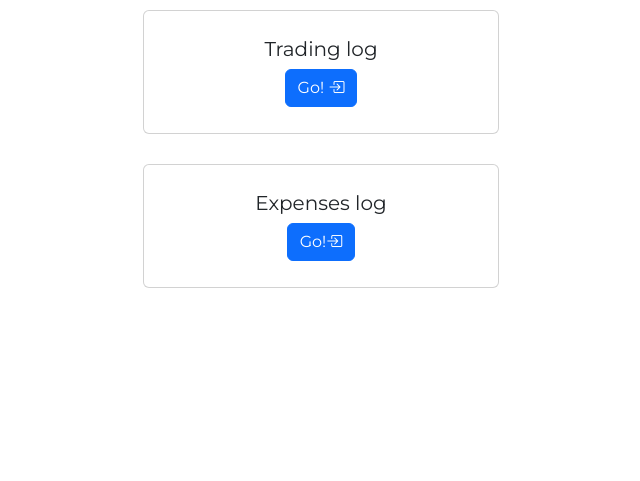
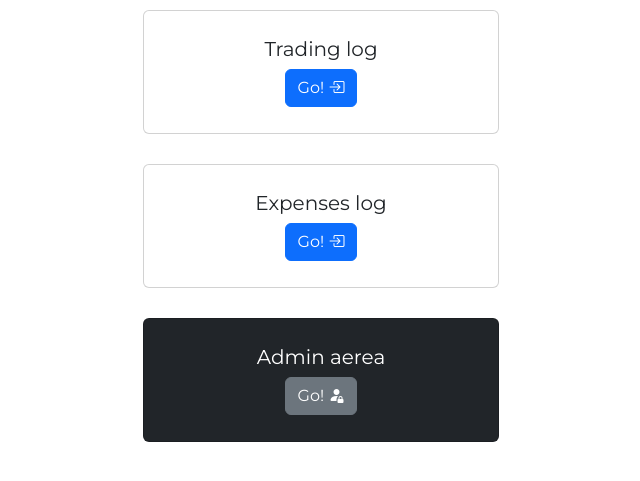
Before and after one commit to paolomarr/finanze-django, a Django app: page / in a window 1280 px wide. Shown: the part 94-575 px from the top of the page, without its empty margins (319-959 px from the left). Run offline with Django 3.2, Linux system fonts and the light colour scheme; the visitor is signed in with stand-in values (Sample User, id 1); style sheets or scripts are compiled from the project's sources; some libraries are stand-ins or nearby versions.

Commit message:
adding admin to landing page

```diff
--- a/app/finanze/templates/landing.html
+++ b/app/finanze/templates/landing.html
@@ -19,7 +19,16 @@ My beautiful personal finance app!
       <div class="card-body">
         <h5 class="card-title">Expenses log</h5>
         <!-- <p class="card-text">With supporting text below as a natural lead-in to additional content.</p> -->
-        <a href="movimenti/" class="btn btn-primary">Go!<i class="bi bi-box-arrow-in-right"></i></a>
+        <a href="movimenti/" class="btn btn-primary">Go! <i class="bi bi-box-arrow-in-right"></i></a>
+      </div>
+    </div>
+  </div>
+  <div class="col-8 offset-sm-4 col-sm-4 offset-sm-4">
+    <div class="card text-center text-bg-dark">
+      <div class="card-body">
+        <h5 class="card-title">Admin aerea</h5>
+        <!-- <p class="card-text">With supporting text below as a natural lead-in to additional content.</p> -->
+        <a href="admin/" class="btn btn-secondary">Go! <i class="bi bi-person-fill-lock"></i></a>
       </div>
     </div>
   </div>
```
